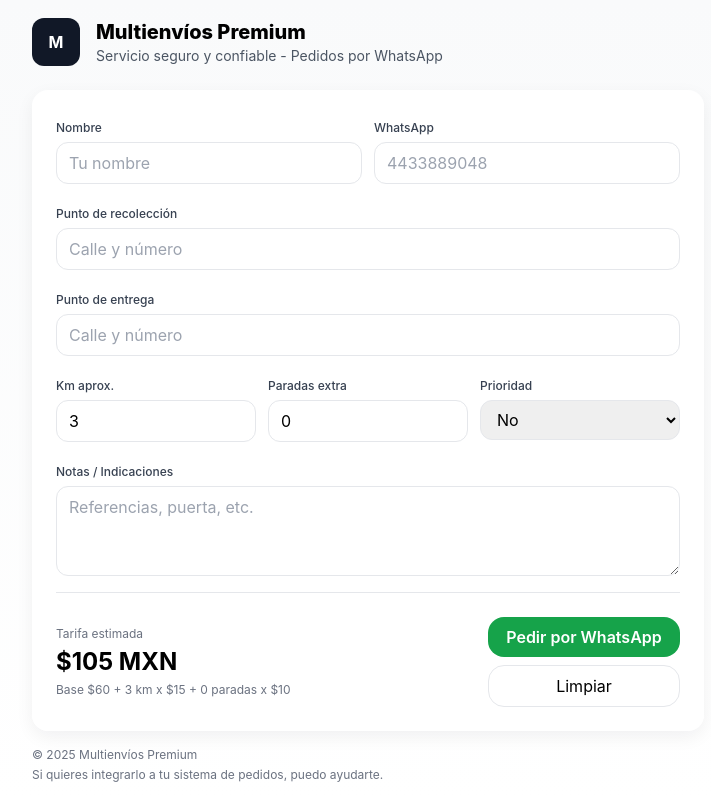
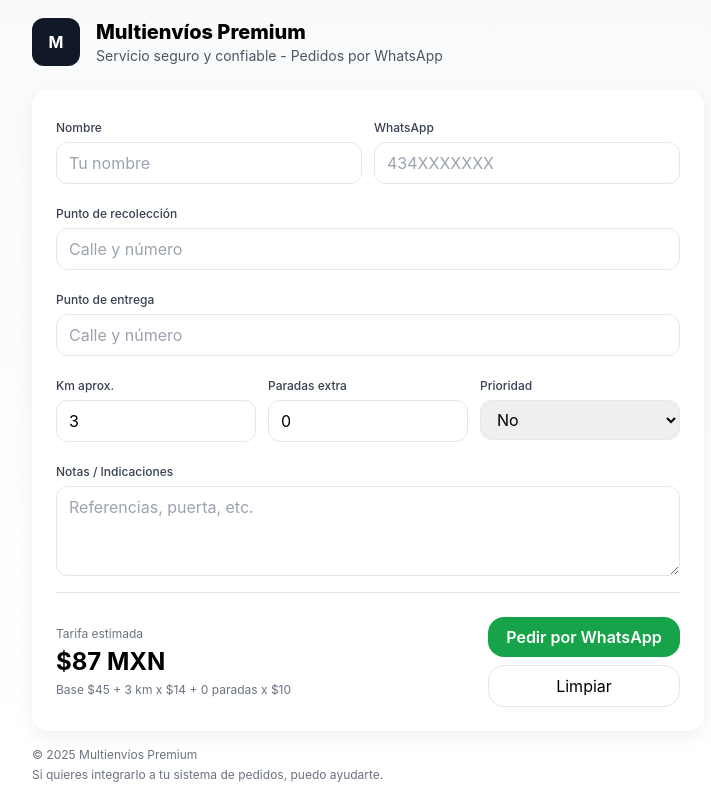
Before and after one commit to ingemrueda-lang/Multienv-os-web, a plain HTML site: page index.html in a window 1280 px wide. Shown: the whole page, without its empty margins (272-983 px from the left). Drawn offline with nearby package versions, Linux system fonts and the light colour scheme.

Commit message:
Update index.html

```diff
--- a/index.html
+++ b/index.html
@@ -34,7 +34,7 @@
           </div>
           <div>
             <label class="text-xs font-medium text-gray-700">WhatsApp</label>
-            <input id="phone" class="mt-1 block w-full rounded-xl border px-3 py-2" placeholder="4433889048" required>
+            <input id="phone" class="mt-1 block w-full rounded-xl border px-3 py-2" placeholder="434XXXXXXX" required>
           </div>
         </div>
 
@@ -98,10 +98,10 @@
 <script>
 /* ======== CONFIG - Cambia estos valores con tus datos ======== */
 const BUSINESS_PHONE = '524433889048'; // formato internacional sin + (ej: 521443xxxxxxx) - cambia por tu número
-const BASE_FARE = 60;       // tarifa base MXN
-const KM_RATE = 15;         // MXN por km
+const BASE_FARE = 45;       // tarifa base MXN
+const KM_RATE = 14;         // MXN por km
 const EXTRA_STOP = 10;      // MXN por parada extra
-const PRIORITY_FEE = 20;    // MXN si se selecciona prioridad
+const PRIORITY_FEE = 35;    // MXN si se selecciona prioridad
 
 // Si quieres guardar pedidos en Google Sheets via webhook (Apps Script), pega la URL aquí.
 // Si no tienes webhook, déjalo en blanco ('')
```
